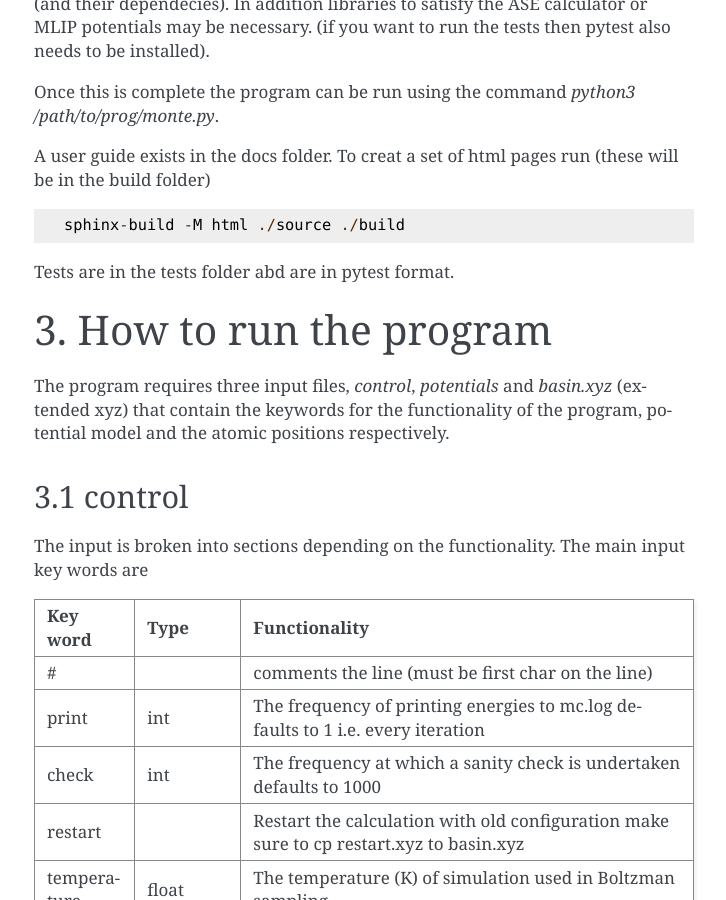
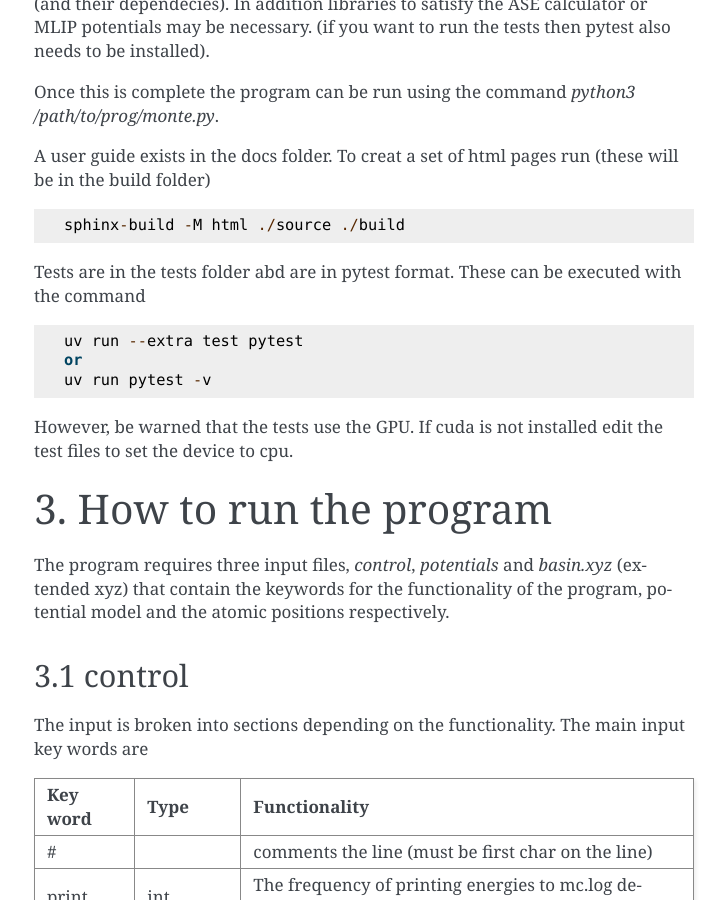
Before and after one commit to CCP-NC/pymc-nmr, a Sphinx documentation site: the page built from docs/source/UserGuide.rst, in a window 1280 px wide and 900 px high, scrolled down 1900 px. Shown: the whole window, without its empty margins (386-1112 px from the left). Built offline with Sphinx 7.4.7, drawn with Linux system fonts in a browser that asks for light colours.

```diff
--- a/docs/source/UserGuide.rst
+++ b/docs/source/UserGuide.rst
@@ -74,7 +74,13 @@ A user guide exists in the docs folder. To creat a set of html pages run (these
 
    sphinx-build -M html ./source ./build
 
-Tests are in the tests folder abd are in pytest format.
+Tests are in the tests folder abd are in pytest format. These can be executed with the command ::
+
+   uv run --extra test pytest
+   or
+   uv run pytest -v
+
+However, be warned that the tests use the GPU. If cuda is not installed edit the test files to set the device to cpu.
 
 =========================
 3. How to run the program
```
Also changed, not shown: README.md (+26 -0 lines), pyproject.toml (+12 -0 lines), 2 other files.
